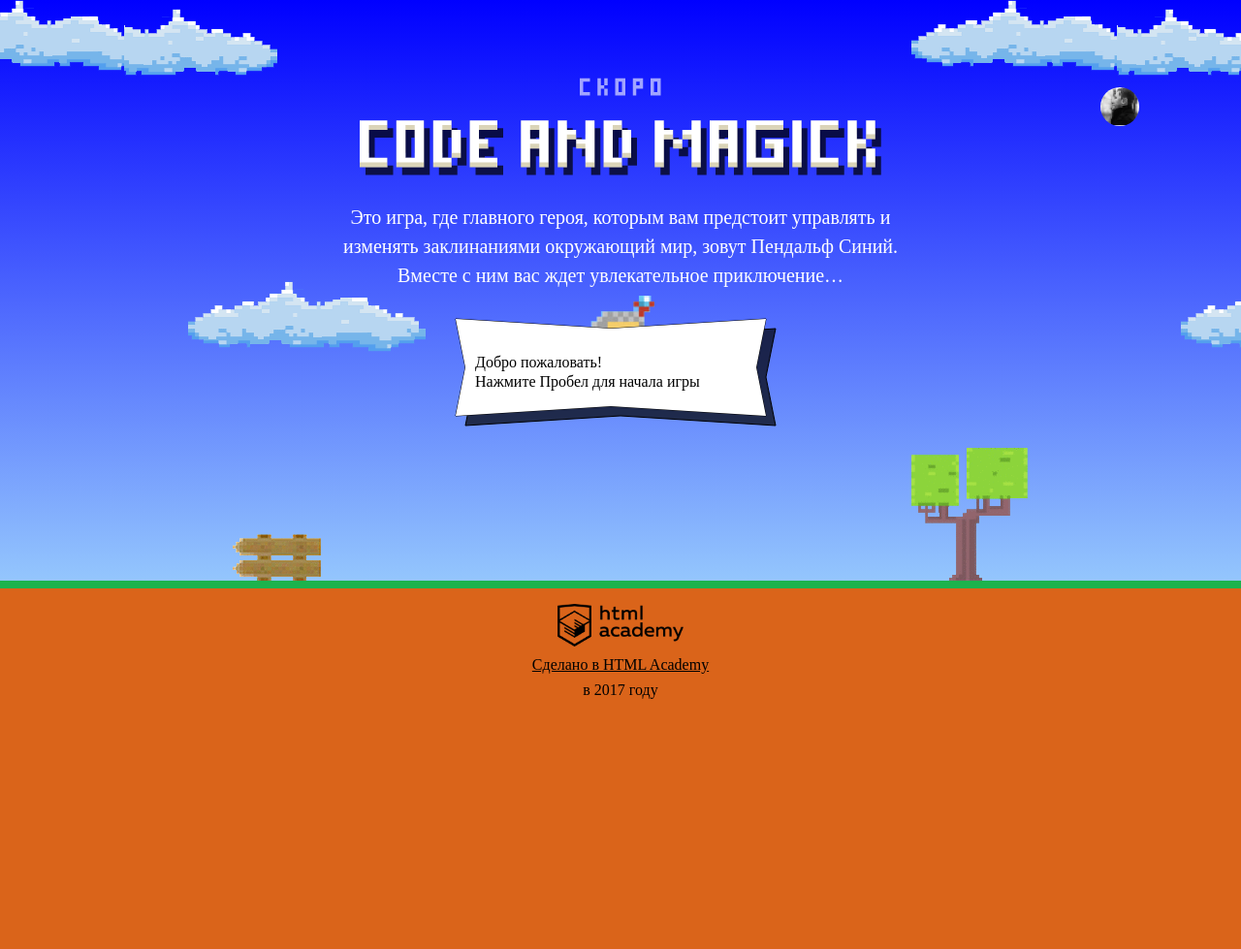
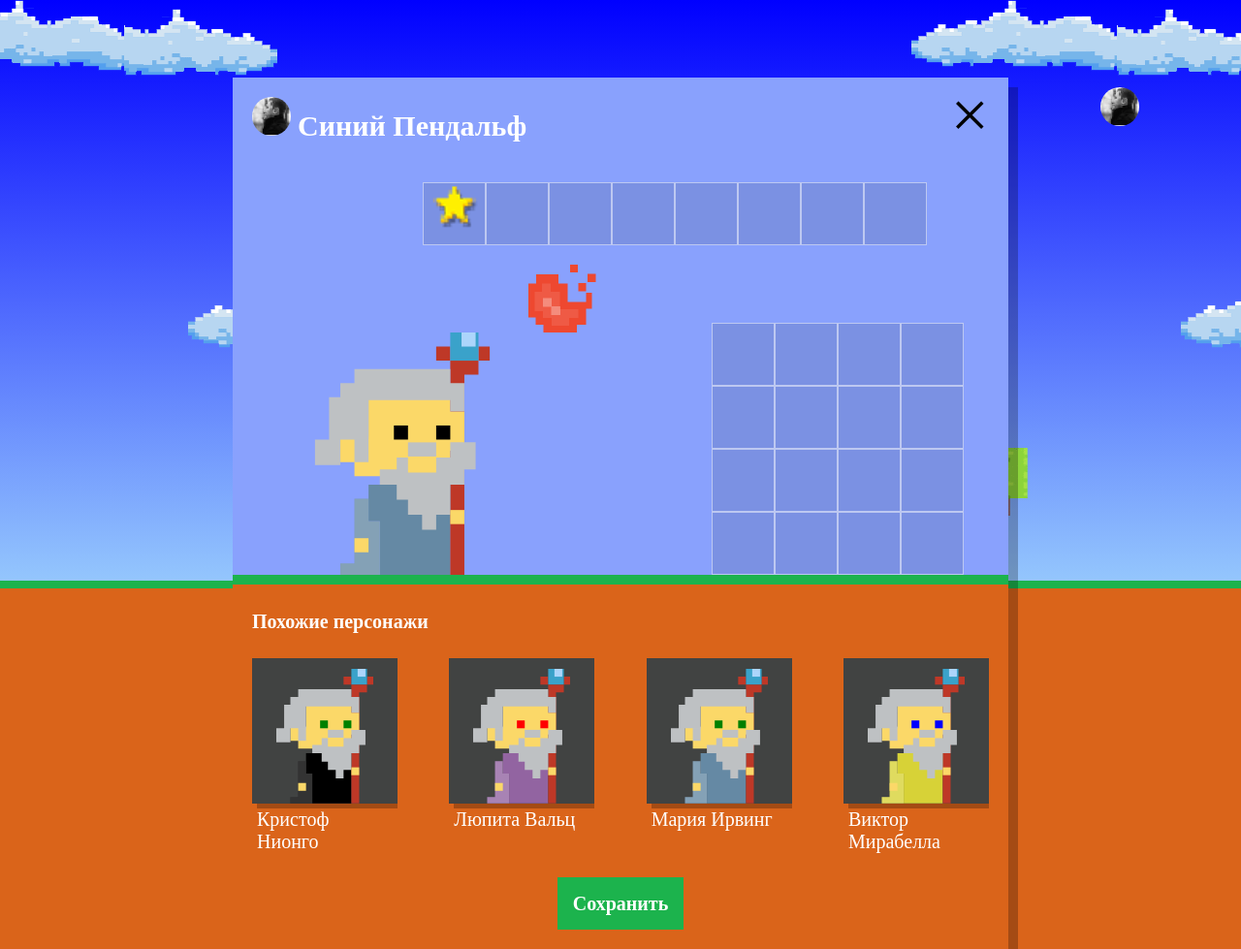
Before and after one commit to m-berdnikov/207597-code-and-magick-19, a website: page index.html in a window 1280 px wide. Shown: the whole page at 97% size. Before the commit the page ends 800 px from the top, so only its background shows below. Drawn offline with Linux system fonts and the light colour scheme; a web font is replaced by a local one.

Commit message:
add set up script

```diff
--- a/index.html
+++ b/index.html
@@ -199,6 +199,6 @@
 </script>
 <script src="js/stat.js"></script>
 <script src="js/game.js"></script>
-
+<script src="js/setup.js"></script>
 </body>
 </html>
--- /dev/null
+++ b/js/setup.js
@@ -0,0 +1,65 @@
+'use strict';
+
+var setupBlock = document.querySelector('.setup');
+var setupSimilarBlock = document.querySelector('.setup-similar');
+var setupSimilarList = document.querySelector('.setup-similar-list');
+var similarWizardTemplate = document.querySelector('#similar-wizard-template')
+  .content.querySelector('.setup-similar-item');
+
+var WIZARD_FIRST_NAME = ['Иван', 'Хуан Себастьян', 'Мария', 'Кристоф', 'Виктор', 'Юлия', 'Люпита', 'Вашингтон'];
+var WIZARD_SECOND_NAME = ['да Марья', 'Верон', 'Мирабелла', 'Вальц', 'Онопко', 'Топольницкая', 'Нионго', 'Ирвинг'];
+var COAT_COLOR = ['rgb(101, 137, 164)', 'rgb(241, 43, 107)', 'rgb(146, 100, 161)', 'rgb(56, 159, 117)', 'rgb(215, 210, 55)', 'rgb(0, 0, 0)'];
+var EYES_COLOR = ['black', 'red', 'blue', 'yellow', 'green'];
+
+var WIZARDS_NUMBER = 4;
+
+var wizards = [];
+
+var randomIndex = function (min, max) {
+  return Math.floor(min + Math.random() * (max + 1 - min));
+};
+
+var randomName = function () {
+  var firstNameMaxIndex = WIZARD_FIRST_NAME.length;
+  var secondNameMaxIndex = WIZARD_SECOND_NAME.length;
+  return WIZARD_FIRST_NAME[randomIndex(0, firstNameMaxIndex - 1)] + ' ' + WIZARD_SECOND_NAME[randomIndex(0, secondNameMaxIndex - 1)];
+};
+
+var randomCoatColor = function () {
+  var coatColorMaxIndex = COAT_COLOR.length;
+  return COAT_COLOR[randomIndex(0, coatColorMaxIndex - 1)];
+};
+
+var randomEyesColor = function () {
+  var eyesColorMaxIndex = EYES_COLOR.length;
+  return EYES_COLOR[randomIndex(0, eyesColorMaxIndex - 1)];
+};
+
+
+var createWizardsArr = function (x) {
+  for (var i = 0, arr = []; i < x; i++) {
+    arr.push({
+      name: randomName(),
+      coatColor: randomCoatColor(),
+      eyeColor: randomEyesColor()
+    });
+  }
+  return arr;
+};
+
+wizards = createWizardsArr(WIZARDS_NUMBER);
+
+setupBlock.classList.remove('hidden');
+setupSimilarBlock.classList.remove('hidden');
+
+for (var i = 0; i < WIZARDS_NUMBER; i++) {
+  var wizardItem = similarWizardTemplate.cloneNode(true);
+  var wizardName = wizardItem.querySelector('.setup-similar-label');
+  var wizardCoatColor = wizardItem.querySelector('.wizard-coat');
+  var wizardEyesColor = wizardItem.querySelector('.wizard-eyes');
+
+  wizardName.textContent = wizards[i].name;
+  wizardCoatColor.style.fill = wizards[i].coatColor;
+  wizardEyesColor.style.fill = wizards[i].eyeColor;
+  setupSimilarList.appendChild(wizardItem);
+}
```
